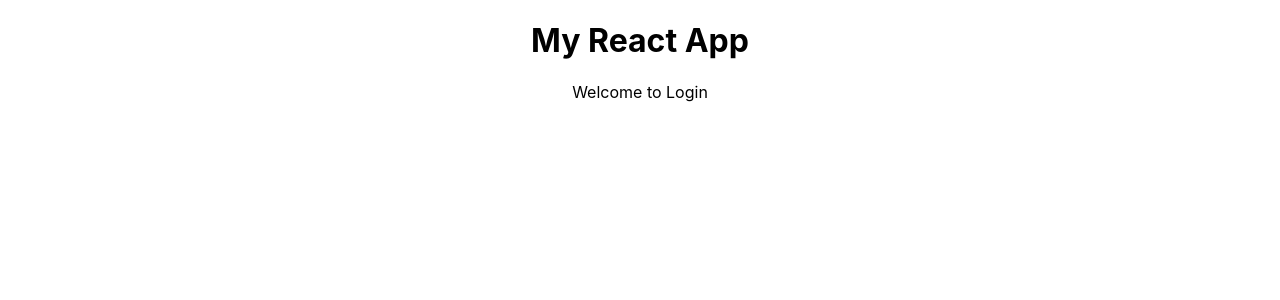
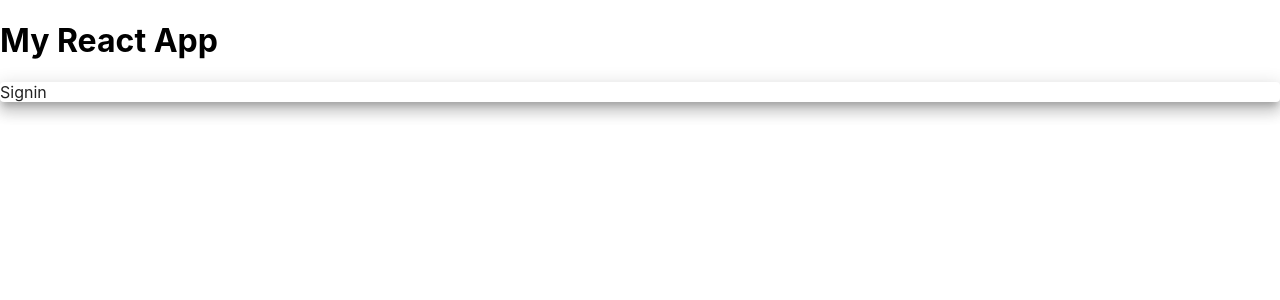
Before and after one commit to wisdom-ogbonna/blogging-software, a React (Create React App) app: page / in a window 1280 px wide. Shown: the top 300 px of the page. Built offline with nearby package versions, Linux system fonts and the light colour scheme.

Commit message:
changes1

```diff
--- a/src/App.css
+++ b/src/App.css
@@ -1,5 +1,5 @@
 .App {
-  text-align: center;
+  /* text-align: center; */
 }
 
 .App-logo {
--- a/src/components/Login.js
+++ b/src/components/Login.js
@@ -1,9 +1,17 @@
 import React from 'react'
+import { Grid, Paper } from "@material-ui/core"
 
 function Login() {
-  return (
-    <div>Welcome to Login</div>
-  )
+    return (
+        <Grid>
+
+            <Paper elevation={10}>
+                Signin
+
+            </Paper>
+
+        </Grid>
+    )
 }
 
 export default Login
```
